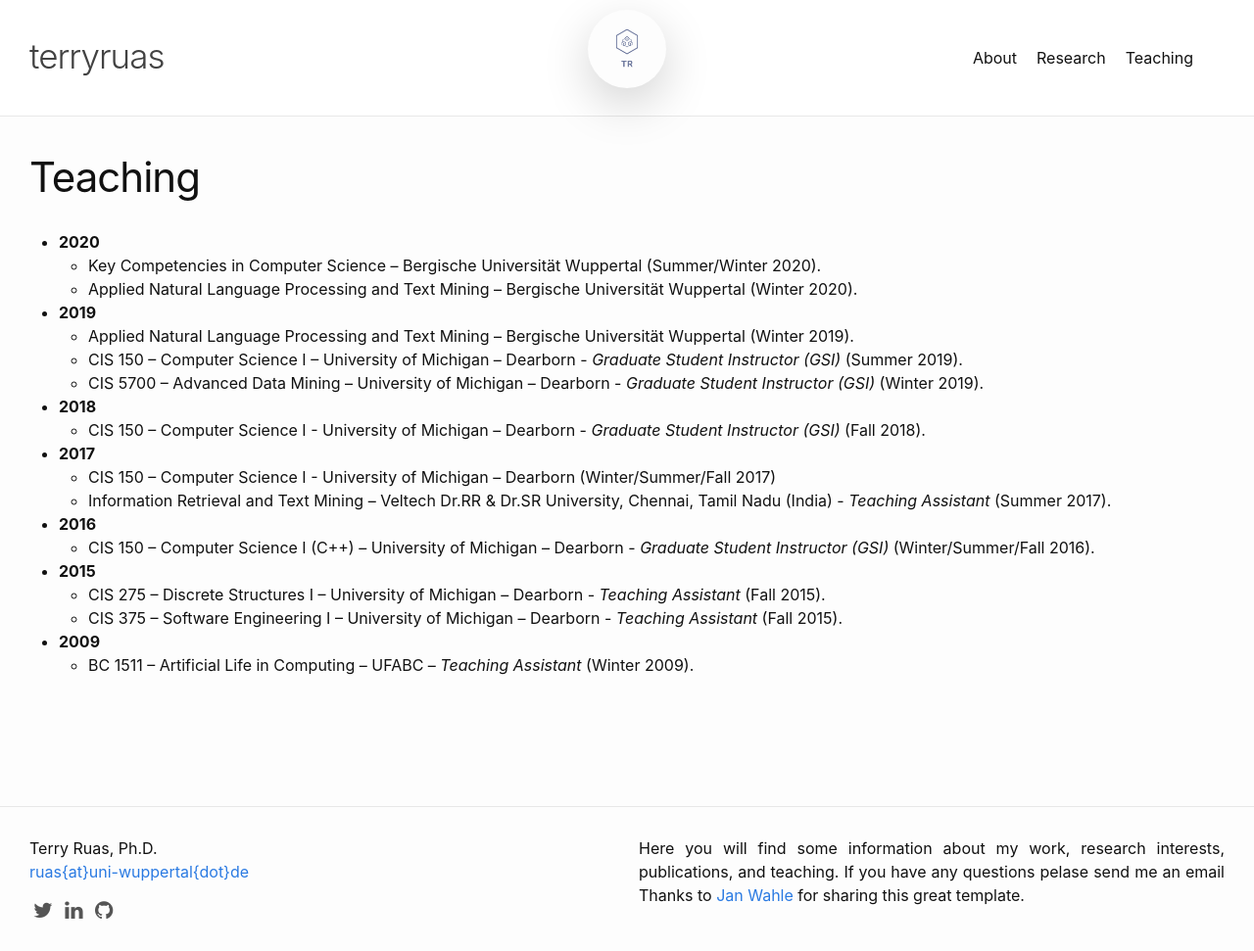
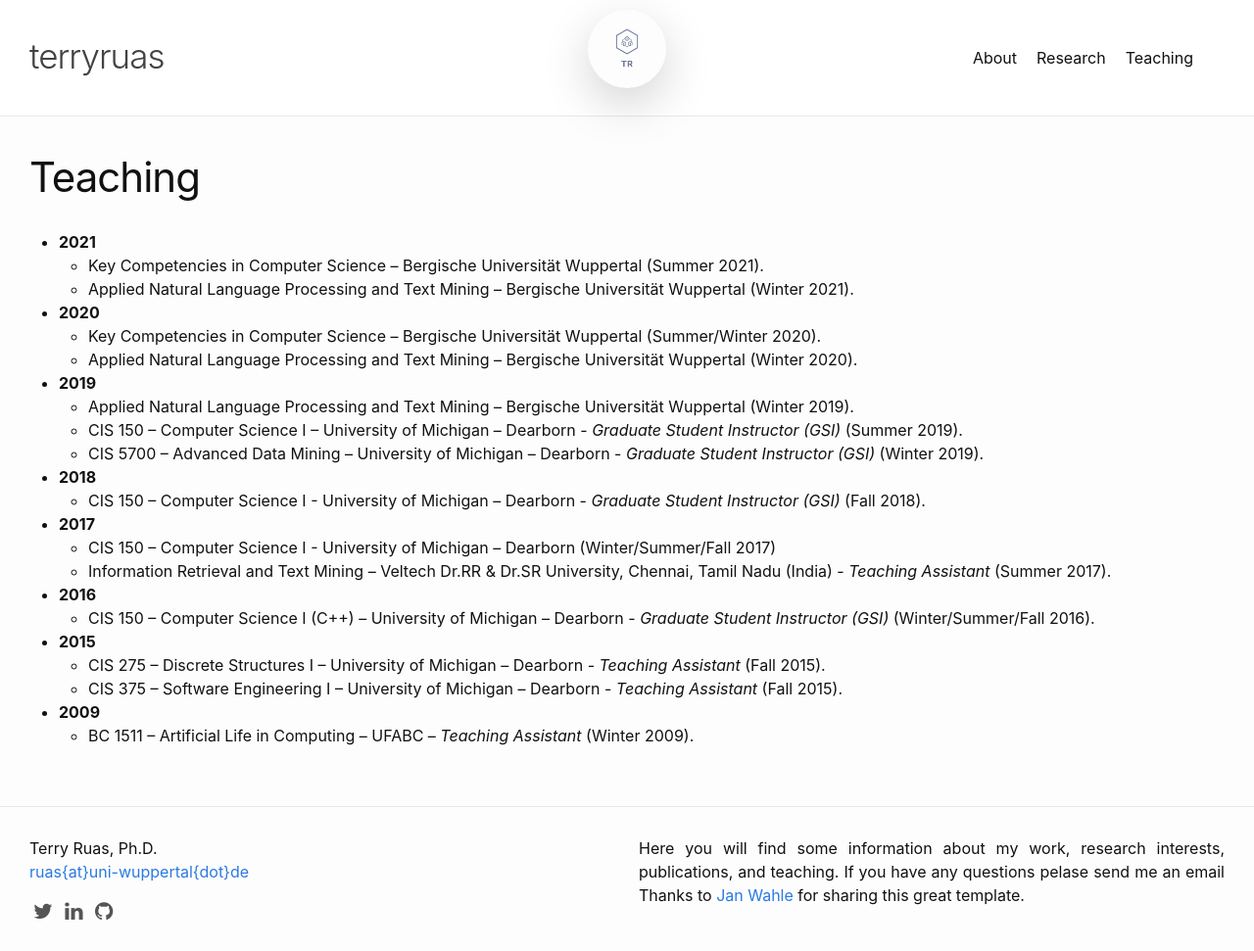
Before and after one commit to truas/truas, a Jekyll site: the page built from teaching.md, in a window 1280 px wide and 971 px high. Shown: the whole window at 98% size. Built offline with Jekyll 4.4.1, drawn with Linux system fonts in a browser that asks for light colours.

Commit message:
update service and titles

```diff
--- a/teaching.md
+++ b/teaching.md
@@ -3,7 +3,9 @@ layout: page
 title: Teaching
 permalink: /teaching/
 ---
-
+- **2021**
+    - Key Competencies in Computer Science – Bergische Universität Wuppertal (Summer 2021).
+    - Applied Natural Language Processing and Text Mining – Bergische Universität Wuppertal (Winter 2021).
 - **2020**
     - Key Competencies in Computer Science – Bergische Universität Wuppertal (Summer/Winter 2020).
     - Applied Natural Language Processing and Text Mining – Bergische Universität Wuppertal (Winter 2020).
```
Also changed, not shown: _workexperiences/buw.md (+1 -1 lines), _workexperiences/nii.md (+1 -1 lines), research.md (+2 -1 lines).
